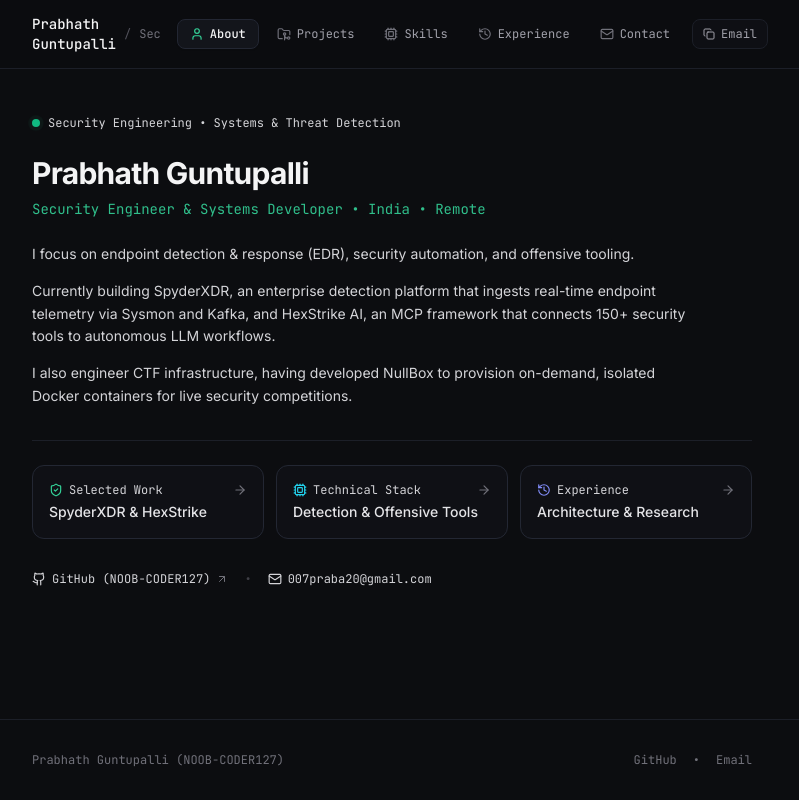
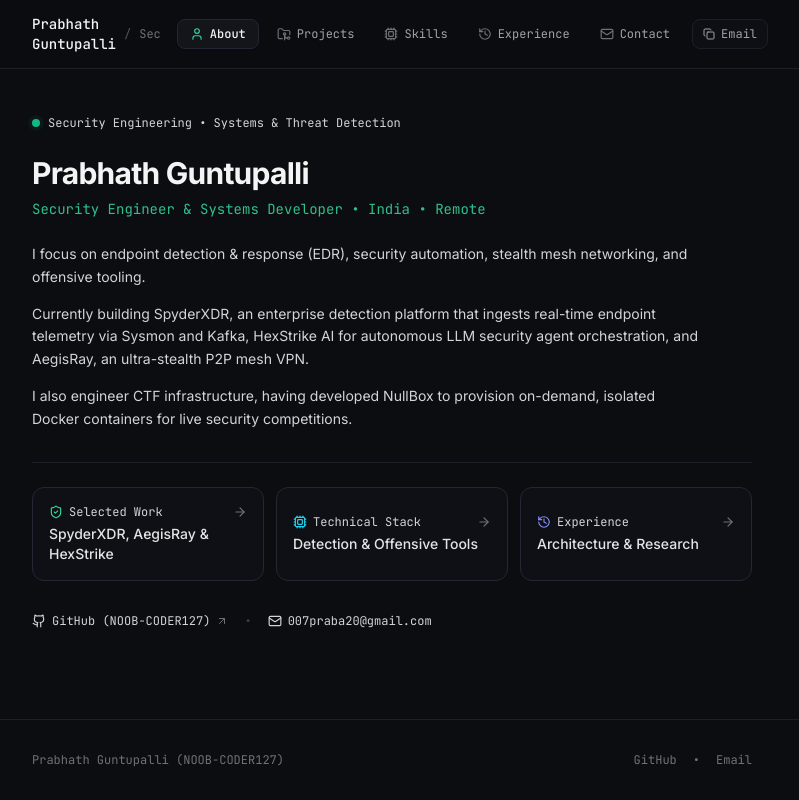
Before and after one commit to NOOB-CODER127/Portfolio, a React (Vite) app: page / in a window 1280 px wide. Shown: the whole page, without its empty margins (248-1047 px from the left). Built offline with nearby package versions, Linux system fonts and the light colour scheme.

Commit message:
feat: replace VaultSeeker with AegisRay stealth P2P mesh VPN project

```diff
--- a/src/components/Hero.tsx
+++ b/src/components/Hero.tsx
@@ -49,7 +49,7 @@ export const Hero: React.FC<HeroProps> = ({ onSelectTab }) => {
               <ArrowRight className="w-3.5 h-3.5 text-zinc-500 group-hover:text-emerald-400 transition-colors" />
             </div>
             <div className="text-sm font-medium text-zinc-200 group-hover:text-emerald-400 transition-colors">
-              SpyderXDR & HexStrike
+              SpyderXDR, AegisRay & HexStrike
             </div>
           </button>
 
--- a/src/data/portfolioData.ts
+++ b/src/data/portfolioData.ts
@@ -18,8 +18,8 @@ export const BIO = {
   email: "007praba20@gmail.com",
   github: "https://github.com/NOOB-CODER127",
   summary: [
-    "I focus on endpoint detection & response (EDR), security automation, and offensive tooling.",
-    "Currently building SpyderXDR, an enterprise detection platform that ingests real-time endpoint telemetry via Sysmon and Kafka, and HexStrike AI, an MCP framework that connects 150+ security tools to autonomous LLM workflows.",
+    "I focus on endpoint detection & response (EDR), security automation, stealth mesh networking, and offensive tooling.",
+    "Currently building SpyderXDR, an enterprise detection platform that ingests real-time endpoint telemetry via Sysmon and Kafka, HexStrike AI for autonomous LLM security agent orchestration, and AegisRay, an ultra-stealth P2P mesh VPN.",
     "I also engineer CTF infrastructure, having developed NullBox to provision on-demand, isolated Docker containers for live security competitions."
   ]
 };
@@ -35,6 +35,15 @@ export const PROJECTS: Project[] = [
     githubUrl: "https://github.com/NOOB-CODER127",
   },
   {
+    title: "AegisRay",
+    year: "2024 — 2025",
+    status: "Active",
+    description: "Security-focused P2P mesh VPN featuring mutual TLS, zero-trust peer admission, and multi-hop routing for hostile networks.",
+    details: "Engineered a decentralized overlay network in Go with WireGuard/TUN interfaces. Implements zero-trust peer admission with Ed25519 identity keys, X25519 key exchange, and XChaCha20-Poly1305 encryption. Features SNI masquerading to blend handshakes with ordinary HTTPS traffic and built-in STUN UDP hole punching for strict NAT traversal.",
+    tags: ["Go", "WireGuard / TUN", "Cryptography", "P2P Mesh", "NAT Traversal", "Docker"],
+    githubUrl: "https://github.com/NOOB-CODER127/AegisRay",
+  },
+  {
     title: "HexStrike AI",
     year: "2024",
     status: "Active",
@@ -45,20 +54,11 @@ export const PROJECTS: Project[] = [
   },
   {
     title: "NullBox CTF Platform",
-    year: "2023 - 2024",
+    year: "2023 — 2024",
     status: "Production",
     description: "Container-based CTF infrastructure with on-demand isolated challenge environments.",
     details: "Engineered to host dynamic security competitions. Spawns ephemeral, private Docker containers per team on demand to eliminate challenge state collisions and flag leaks. Features real-time dynamic scoring and WebSocket scoreboards.",
     tags: ["Docker SDK", "Python", "FastAPI", "Redis", "WebSockets"],
-    githubUrl: "https://github.com/NOOB-CODER127",
-  },
-  {
-    title: "VaultSeeker",
-    year: "2024",
-    status: "Active",
-    description: "Fast secret and credential scanner for source trees, git history, and memory dumps.",
-    details: "Multi-threaded scanner that combines compiled regex patterns with Shannon entropy analysis to detect leaked tokens, private keys, and environment variables while minimizing false positives.",
-    tags: ["Python", "AST Parsing", "Entropy Analysis"],
     githubUrl: "https://github.com/NOOB-CODER127",
   }
 ];
@@ -74,17 +74,18 @@ export const SKILL_CATEGORIES = [
   },
   {
     name: "Development & Systems",
-    skills: ["Python (FastAPI, AsyncIO)", "Docker & Container Security", "Model Context Protocol (MCP)", "TypeScript & React", "Linux Internals & Bash", "Git & CI/CD"]
+    skills: ["Go (Golang)", "Python (FastAPI, AsyncIO)", "WireGuard / TUN", "Docker & Container Security", "Model Context Protocol (MCP)", "TypeScript & React", "Linux Internals & Bash"]
   }
 ];
 
 export const EXPERIENCE = [
   {
     role: "Lead Platform Architect & Security Researcher",
-    entity: "SpyderXDR & HexStrike Initiatives",
+    entity: "SpyderXDR, AegisRay & HexStrike",
     period: "2024 — Present",
     points: [
       "Designed and implemented SpyderXDR, an enterprise EDR platform featuring sub-second Sysmon log streaming and ML threat detection.",
+      "Engineered AegisRay, an ultra-stealth P2P mesh VPN in Go with zero-trust Ed25519 peer admission and SNI obfuscation.",
       "Developed HexStrike AI, orchestrating 150+ security tools via the Model Context Protocol for automated penetration testing.",
       "Engineered automated containment playbooks and MITRE ATT&CK alert classification."
     ]
```
